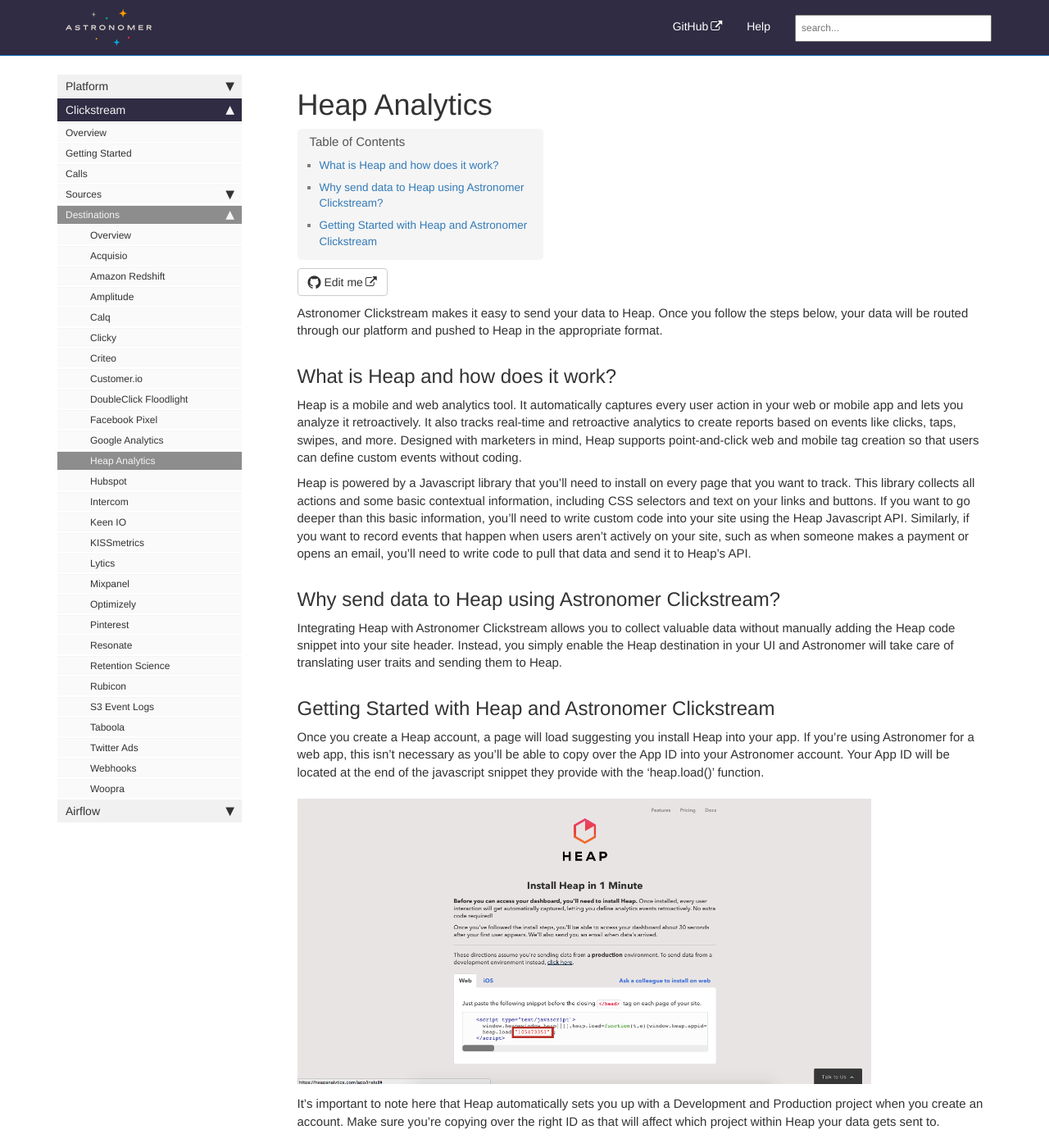
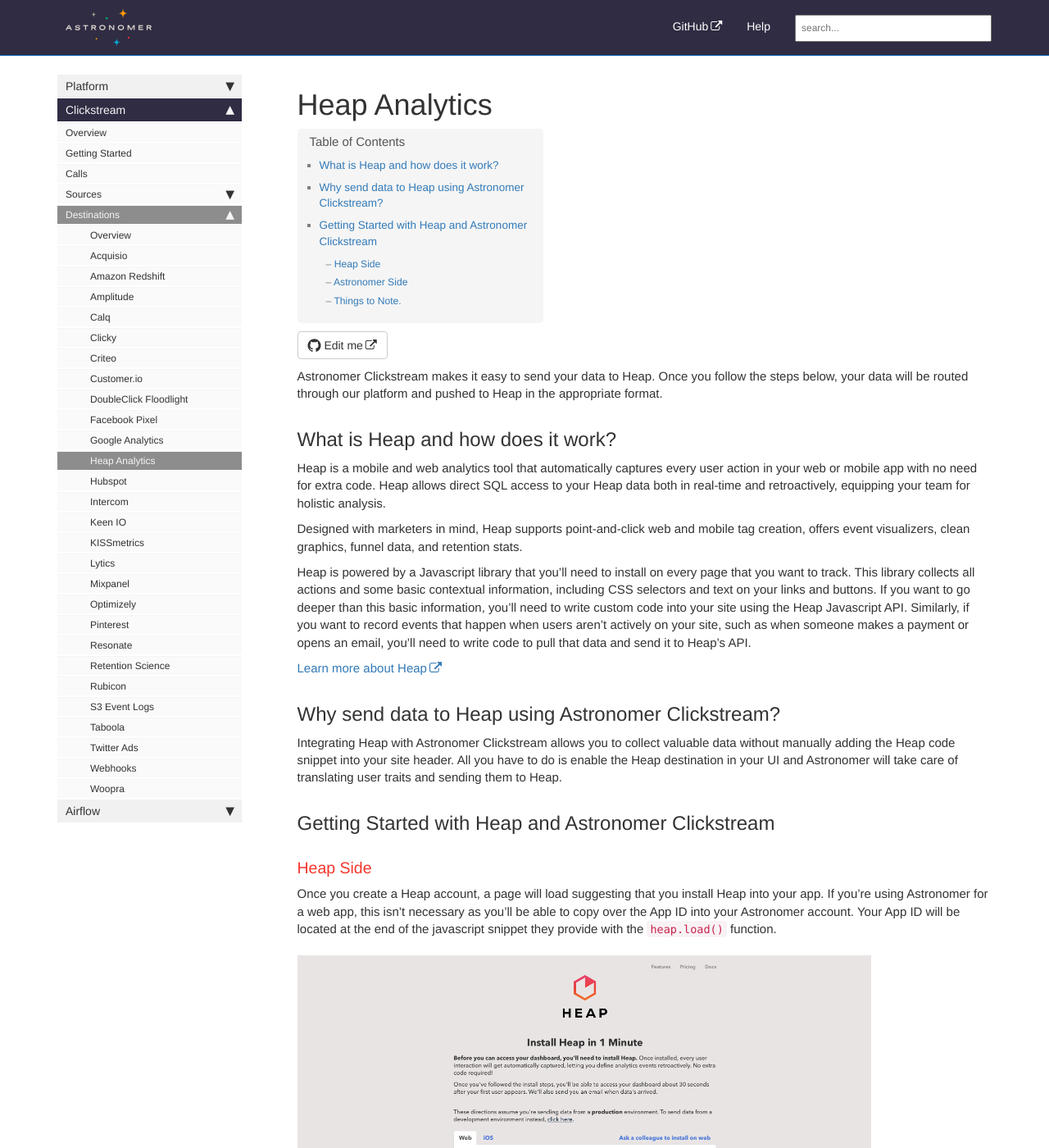
Before and after one commit to petedejoy/documentation, a Jekyll site: the page built from v2/clickstream/destinations/heap-analytics.md, in a window 1280 px wide and 1400 px high. Shown: the whole window at 82% size. Built offline with Jekyll 4.4.1, drawn with Linux system fonts in a browser that asks for light colours; nearby versions of some CDN libraries; comment, search, counter and statistics services are not loaded; some of the changed text lies outside the part shown.

Commit message:
Heap MVP Final #18

```diff
--- a/v2/clickstream/destinations/heap-analytics.md
+++ b/v2/clickstream/destinations/heap-analytics.md
@@ -7,17 +7,23 @@ Astronomer Clickstream makes it easy to send your data to Heap. Once you follow
 
 ## What is Heap and how does it work?
 
-Heap is a mobile and web analytics tool. It automatically captures every user action in your web or mobile app and lets you analyze it retroactively. It also tracks real-time and retroactive analytics to create reports based on events like clicks, taps, swipes, and more. Designed with marketers in mind, Heap supports point-and-click web and mobile tag creation so that users can define custom events without coding.
+Heap is a mobile and web analytics tool that automatically captures every user action in your web or mobile app with no need for extra code. Heap allows direct SQL access to your Heap data both in real-time and retroactively, equipping your team for holistic analysis.
+
+Designed with marketers in mind, Heap supports point-and-click web and mobile tag creation, offers event visualizers, clean graphics, funnel data, and retention stats.
 
 Heap is powered by a Javascript library that you'll need to install on every page that you want to track. This library collects all actions and some basic contextual information, including CSS selectors and text on your links and buttons. If you want to go deeper than this basic information, you'll need to write custom code into your site using the Heap Javascript API. Similarly, if you want to record events that happen when users aren't actively on your site, such as when someone makes a payment or opens an email, you'll need to write code to pull that data and send it to Heap's API.
 
+[Learn more about Heap](https://heapanalytics.com/features/sql)
+
 ## Why send data to Heap using Astronomer Clickstream?
 
-Integrating Heap with Astronomer Clickstream allows you to collect valuable data without manually adding the Heap code snippet into your site header. Instead, you simply enable the Heap destination in your UI and Astronomer will take care of translating user traits and sending them to Heap.
+Integrating Heap with Astronomer Clickstream allows you to collect valuable data without manually adding the Heap code snippet into your site header. All you have to do is enable the Heap destination in your UI and Astronomer will take care of translating user traits and sending them to Heap.
 
 ## Getting Started with Heap and Astronomer Clickstream
 
-Once you create a Heap account, a page will load suggesting you install Heap into your app. If you're using Astronomer for a web app, this isn't necessary as you'll be able to copy over the App ID into your Astronomer account. Your App ID will be located at the end of the javascript snippet they provide with the 'heap.load()' function.
+### Heap Side
+
+Once you create a Heap account, a page will load suggesting that you install Heap into your app. If you're using Astronomer for a web app, this isn't necessary as you'll be able to copy over the App ID into your Astronomer account. Your App ID will be located at the end of the javascript snippet they provide with the `heap.load()` function.
 
 ![heap-analytics1](../../../images/heap-analytics1.png)
 
@@ -25,15 +31,19 @@ It's important to note here that Heap automatically sets you up with a Developme
 
 ![heap-analytics2](../../../images/heap-analytics2.png)
 
-Add your App ID into the Heap connector on your Astronomer dashboard and give your new connection a unique name. Click 'Create Destination' and your pipeline will be activated.
+### Astronomer Side
+
+Add your App ID into the Heap connector on your Astronomer dashboard and give your new connection a unique name. Click `Create Destination` and your pipeline will be activated.
 
 ![heap-analytics3](../../../images/heap-analytics3.gif)
 
+### Things to Note.
 
-When you return to your Heap account, you might get a message saying "There's no data here!" Be sure to check all locations, as your data might be in a different environment (i.e. development instead of production).
+When you return to your Heap account, you might get a message saying "There's no data here!" Your data might be in a different environment, so make sure to check all places (i.e. development instead of production).
 
 ![heap-analytics4](../../../images/heap-analytics4.png)
 
-You can see what specific events are coming in by going to the 'Events' page, located in the left-hand menu bar.
+
+To see what specific events are coming in, go to the `Events` page on the left-hand menu bar.
 
 ![heap-analytics5](../../../images/heap-analytics5.png)
```
